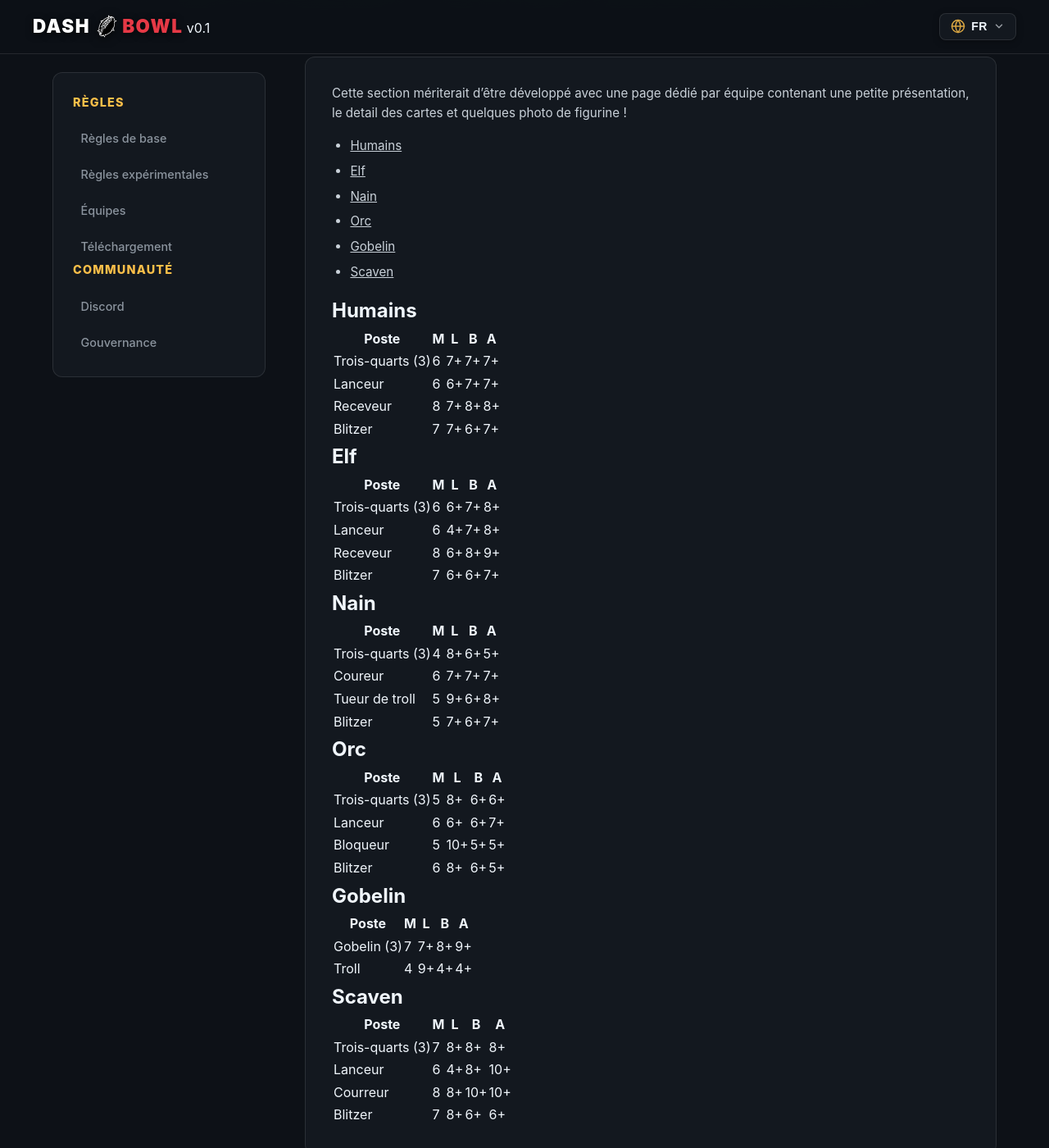
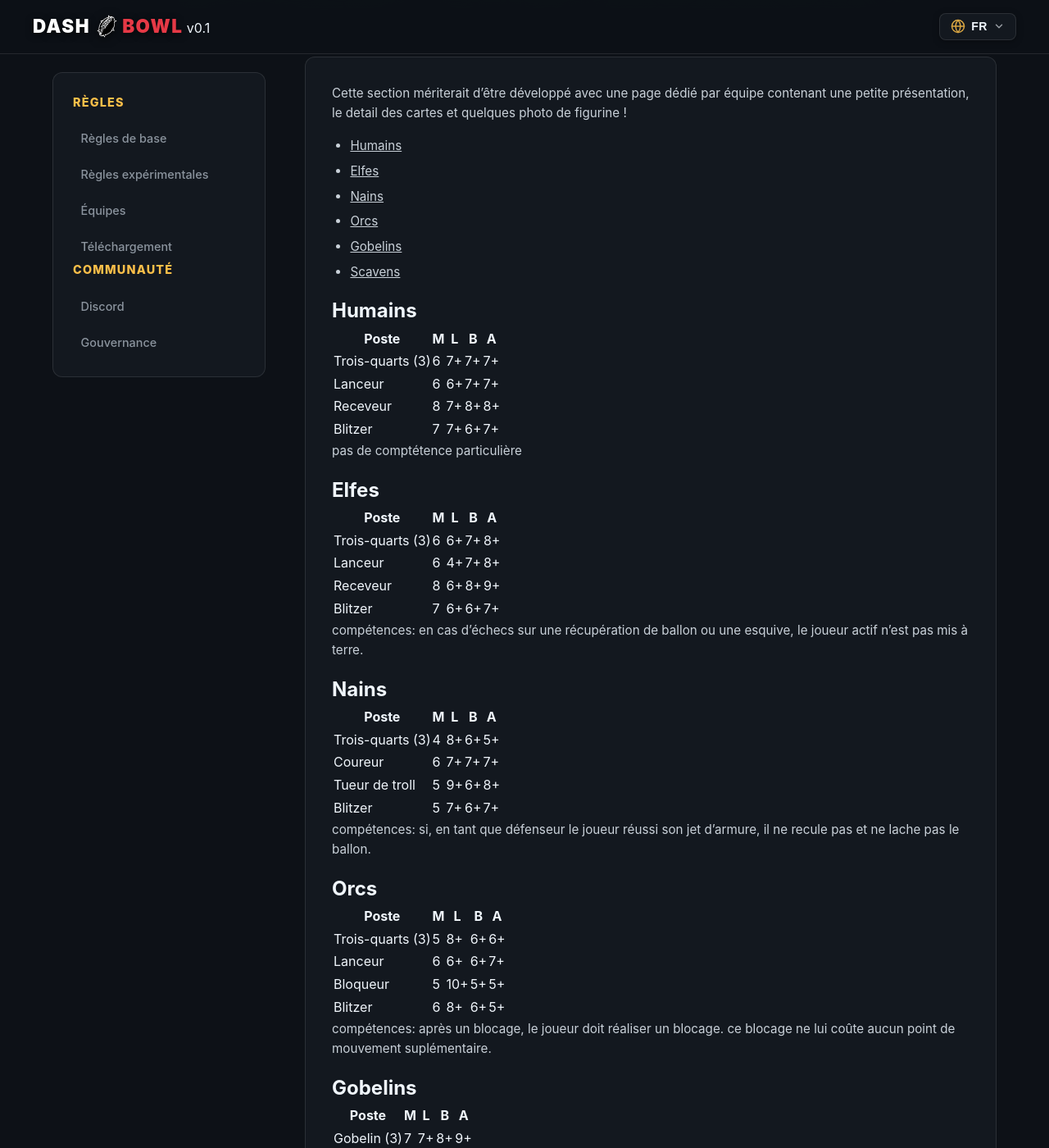
Before and after one commit to kroc702/dashbowl, a Jekyll site: the page built from fr/teams/index.md, in a window 1280 px wide and 1400 px high, scrolled down 308 px. Shown: the whole window at 82% size. Built offline with Jekyll 4.4.1, drawn with Linux system fonts in a browser that asks for light colours.

Commit message:
add team compétance

```diff
--- a/fr/teams/index.md
+++ b/fr/teams/index.md
@@ -19,7 +19,9 @@ une petite présentation, le detail des cartes et quelques photo de figurine !
 |Receveur	       | 8	| 7+ | 8+ | 8+ |
 |Blitzer	       | 7	| 7+ | 6+ | 7+ |
 
-## Elf
+pas de comptétence particulière
+
+## Elfes
 
 |Poste	           | M	| L	 | B  | A  |
 |------------------|----|----|----|----|
@@ -28,8 +30,9 @@ une petite présentation, le detail des cartes et quelques photo de figurine !
 |Receveur	       | 8	| 6+ | 8+ | 9+ |
 |Blitzer	       | 7	| 6+ | 6+ | 7+ |
 
+compétences: en cas d'échecs sur une récupération de ballon ou une esquive, le joueur actif n'est pas mis à terre.
 
-## Nain
+## Nains
 
 |Poste	           | M	| L	 | B  | A  |
 |------------------|----|----|----|----|
@@ -38,7 +41,9 @@ une petite présentation, le detail des cartes et quelques photo de figurine !
 |Tueur de troll    | 5	| 9+ | 6+ | 8+ |
 |Blitzer	       | 5	| 7+ | 6+ | 7+ |
 
-## Orc
+compétences: si, en tant que défenseur le joueur réussi son jet d'armure, il ne recule pas et ne lache pas le ballon.
+
+## Orcs
 
 |Poste	           | M	| L	 | B  | A  |
 |------------------|----|----|----|----|
@@ -47,14 +52,16 @@ une petite présentation, le detail des cartes et quelques photo de figurine !
 |Bloqueur	       | 5	| 10+| 5+ | 5+ |
 |Blitzer	       | 6	| 8+ | 6+ | 5+ |
 
-## Gobelin
+compétences: après un blocage, le joueur doit réaliser un blocage. ce blocage ne lui coûte aucun point de mouvement suplémentaire.
+
+## Gobelins
 
 |Poste	           | M	| L	 | B  | A  |
 |------------------|----|----|----|----|
 |Gobelin      (3)  | 7	| 7+ | 8+ | 9+ |
 |Troll  	       | 4	| 9+ | 4+ | 4+ |
 
-## Scaven
+## Scavens
 
 |Poste	           | M	| L	 | B  | A  |
 |------------------|----|----|----|----|
```
Also changed, not shown: fr/rules/index.md (+1 -1 lines).
